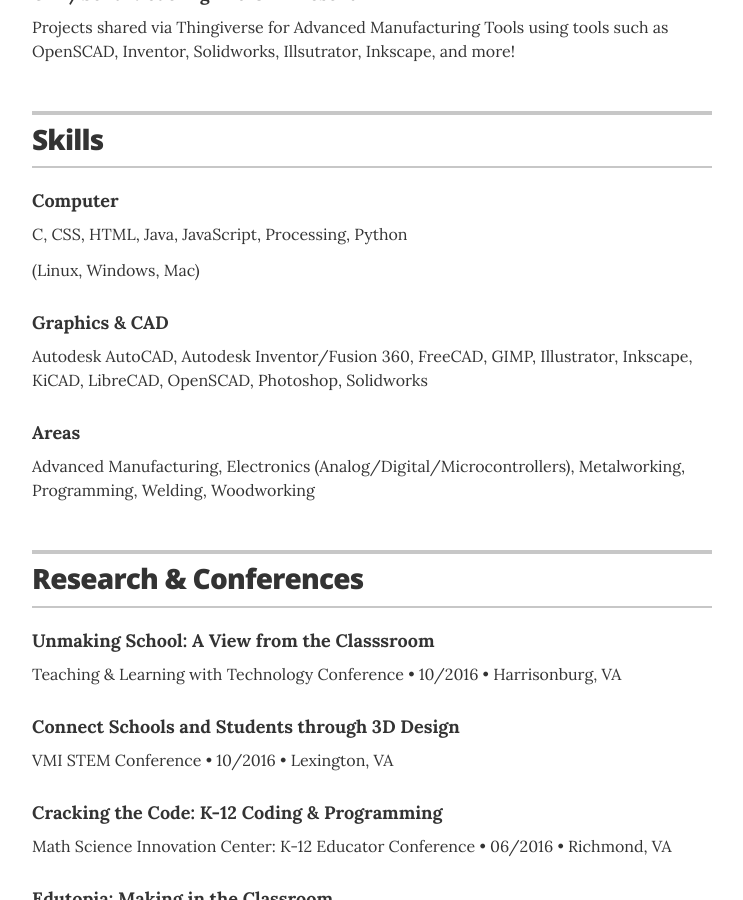
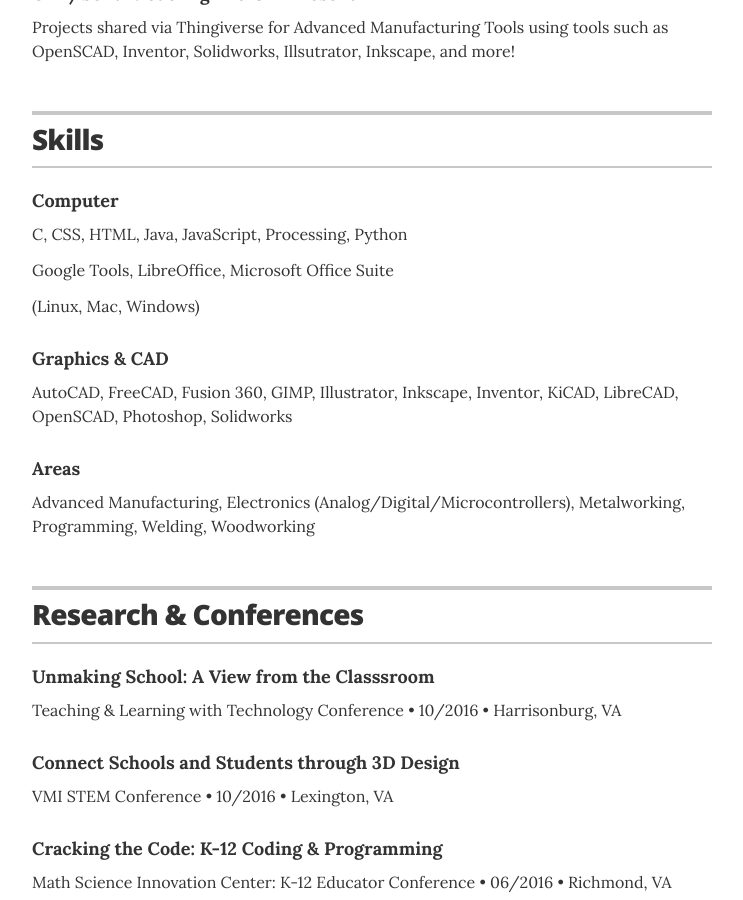
Before and after one commit to eabredder/eabredder.github.io, a Jekyll site: the page built from index.html, in a window 1280 px wide and 900 px high, scrolled down 1914 px. Shown: the whole window, without its empty margins (268-1011 px from the left). Built offline with Jekyll 4.4.1, drawn with Linux system fonts in a browser that asks for light colours.

Commit message:
Update resume.html

```diff
--- a/_layouts/resume.html
+++ b/_layouts/resume.html
@@ -55,7 +55,7 @@
 
         <div class="resume-item" itemscope itemprop="worksFor" itemtype="http://schema.org/CollegeOrUniversity">
           <h3 class="resume-item-title" itemprop="name">Old Dominion University</h3>
-          <h4 class="resume-item-details" itemprop="description">Master of Education, Educational Leadership: Administration & Supervision </h4>
+          <h4 class="resume-item-details" itemprop="description">Master of Education, Educational Leadership: Administration &amp; Supervision </h4>
           <!--<p class="resume-item-copy">If you had any meaningful roles at college, feel free to write about them here.</p>-->
         </div>
 
@@ -94,7 +94,7 @@
         <!-- another resume item -->
         <div class="resume-item" itemscope itemprop="worksFor" itemtype="http://schema.org/Organization">
           <h3 class="resume-item-title" itemprop="name">Monticello High School</h3>
-          <h4 class="resume-item-details" itemprop="description">Engineering, CTE, & Computer Science Teacher &bull; 08/2015 &mdash; Present</h4>
+          <h4 class="resume-item-details" itemprop="description">Engineering, CTE, &amp; Computer Science Teacher &bull; 08/2015 &mdash; Present</h4>
           <p class="resume-item-copy">Computer Science and Engineering teacher for grades 9-12, FIRST Robotics FTC Coach, Makerspace manager, school technology committee, successful collaboration projects with math, English, drama, and art, district curriculum development for all career and technical education classes in secondary education.</p>
 
         </div><!-- end of resume-item -->
@@ -102,7 +102,7 @@
         <!-- another resume item -->
         <div class="resume-item" itemscope itemprop="worksFor" itemtype="http://schema.org/Organization">
           <h3 class="resume-item-title" itemprop="name">Sutherland Middle School</h3>
-          <h4 class="resume-item-details" itemprop="description">Engineering & Technology Teacher &bull; 08/2013 &mdash; 07/2015</h4>
+          <h4 class="resume-item-details" itemprop="description">Engineering &amp; Technology Teacher &bull; 08/2013 &mdash; 07/2015</h4>
           <p class="resume-item-copy">Technology and Engineering teacher for grades 6-8, district middle school curriculum development, county advanced manufacturing technology professional development and repair lead, programming club, advanced mechatronics program, Smithsonian Institute School, Vice President VTEEA, planning SWEDU/VTEEA Conference.</p>
 
         </div><!-- end of resume-item -->
@@ -118,7 +118,7 @@
                 <!-- another resume item -->
         <div class="resume-item" itemscope itemprop="worksFor" itemtype="http://schema.org/Organization">
           <h3 class="resume-item-title" itemprop="name">South Hunterdon Regional High School</h3>
-          <h4 class="resume-item-details" itemprop="description">Technology & CTE Teacher &bull; 08/2009 &mdash; 06/2011</h4>
+          <h4 class="resume-item-details" itemprop="description">Technology &amp; CTE Teacher &bull; 08/2009 &mdash; 06/2011</h4>
           <p class="resume-item-copy">Teacher of computer-aided design, robotics, web design, and wood processing, FIRST Robotics FRC lead coach, converted computer lab into manufacturing and processing lab, wrote entire high school curriculum for district, various activities and events, taught 8th grade introduction to technology and systems.</p>
 
         </div><!-- end of resume-item -->
@@ -162,12 +162,13 @@
         <div class="resume-item">
           <h4 class="resume-item-details">Computer</h4>
           <p class="resume-item-copy">C, CSS, HTML, Java, JavaScript, Processing, Python</p>
-          <p class="resume-item-copy">(Linux, Windows, Mac)</p>
+          <p class="resume-item-copy">Google Tools, LibreOffice, Microsoft Office Suite </p>
+          <p class="resume-item-copy">(Linux, Mac, Windows)</p>
         </div>
 
         <div class="resume-item">
-          <h4 class="resume-item-details">Graphics & CAD</h4>
-          <p class="resume-item-copy">Autodesk AutoCAD, Autodesk Inventor/Fusion 360, FreeCAD, GIMP, Illustrator, Inkscape, KiCAD, LibreCAD, OpenSCAD, Photoshop, Solidworks</p>
+          <h4 class="resume-item-details">Graphics &amp; CAD</h4>
+          <p class="resume-item-copy">AutoCAD, FreeCAD, Fusion 360, GIMP, Illustrator, Inkscape, Inventor, KiCAD, LibreCAD, OpenSCAD, Photoshop, Solidworks</p>
         </div>
 
         <div class="resume-item">
@@ -184,12 +185,12 @@
       <section class="content-section">
 
         <header class="section-header">
-          <h2>Research & Conferences</h2>
+          <h2>Research &amp; Conferences</h2>
         </header>
 
         <div class="resume-item">
           <h4 class="resume-item-details" itemprop="award">Unmaking School: A View from the Classsroom</h4>
-          <p class="resume-item-copy">Teaching & Learning with Technology Conference &bull; 10/2016 &bull; Harrisonburg, VA</p>
+          <p class="resume-item-copy">Teaching &amp; Learning with Technology Conference &bull; 10/2016 &bull; Harrisonburg, VA</p>
         </div>
 
         <div class="resume-item">
@@ -198,7 +199,7 @@
         </div>
 
         <div class="resume-item">
-          <h4 class="resume-item-details" itemprop="award">Cracking the Code: K-12 Coding & Programming</h4>
+          <h4 class="resume-item-details" itemprop="award">Cracking the Code: K-12 Coding &amp; Programming</h4>
           <p class="resume-item-copy">Math Science Innovation Center: K-12 Educator Conference &bull; 06/2016 &bull; Richmond, VA</p>
         </div>
 
@@ -314,7 +315,7 @@
 
         <div class="resume-item">
           <h4 class="resume-item-details" itemprop="award">Mixed Reality in STEM Education</h4>
-          <p class="resume-item-copy">Learning & Leading with Technology &bull; 02/2013 &bull; ISTE</p>
+          <p class="resume-item-copy">Learning &amp; Leading with Technology &bull; 02/2013 &bull; ISTE</p>
         </div>
 
         <div class="resume-item">
@@ -366,7 +367,7 @@
             <li><a href="http://www.nbc29.com/story/32344886/students-create-new-inventions-at-albemarle-high-school" target="_blank">NBC 29 - Students Create New Inventions at Albemarle High School</a></li>
             <li><a href="http://eepurl.com/b6HOVD" target="_blank">UVa Research Park - June 2016 Newsletter</a></li>
             <li><a href="http://www.dailyprogress.com/news/local/charlottesville-business-innovation-council-gives-out-annual-awards/article_2f8d0dfc-23ab-11e6-897c-7ba04de0741c.html" target="_blank">Daily Progress - Charlottesville Business Innovation Council Gives Out Annual Awards</a></li>
-            <li><a href="http://www.nbc29.com/story/31811746/albemarle-county-schools-compete-to-win-10-million-grant" target="_blank">NBC 29 - Albemarle County Schools Compete to Win $10 Million Grant</li>
+            <li><a href="http://www.nbc29.com/story/31811746/albemarle-county-schools-compete-to-win-10-million-grant" target="_blank">NBC 29 - Albemarle County Schools Compete to Win $10 Million Grant</a></li>
             <li><a href="http://www.forbes.com/sites/darden/2015/11/09/from-class-clown-to-ceo-how-entrepreneurship-education-benefits-k-12-students/#7f570d3e12bc" target="_blank">Forbes - From Class Clown to CEO: How Entrepreneurship Education Benefits K12 Students</a></li>
             <li><a href="http://www.dailyprogress.com/news/local/albemarle-student-hopes-to-hit-home-run-with-pitching-invention/article_f846effc-25db-11e5-abfd-67822f923074.html" target="_blank">Daily Progress - Albemarle Student Hopes to Hit Home Run with Pitching Invention</a></li>
             <li><a href="http://www.nbc29.com/story/29503550/albemarle-county-teens-invention-gains-national-attention" target="_blank">NBC 29 - Albemarle County Teen's Invention Gains National Attention</a></li>
@@ -374,7 +375,7 @@
             <li><a href="http://curry.virginia.edu/articles/local-curry-alumni-educators-are-getting-in-on-the-maker-movement" target="_blank">UVa - Local Curry Alumni Educators Get In On the Maker Movement</a></li>
             <li><a href="http://www.edutopia.org/practice/maker-education-reaching-all-learners" target="_blank">Edutopia - Maker Education: Reaching All Learners</a></li>
             <li><a href="http://wmra.org/post/maker-curriculum-highlighted-albemarle-county-schools" target="_blank">WMRA - Maker Curriculum Highlighted in Albemarle County Schools</a></li>
-            <li><a href="http://wina.com/morning-news/chad-ratliff-and-eric-bredder/" target="_blank">WINA - Chad Ratliff & Eric Bredder</a></li>
+            <li><a href="http://wina.com/morning-news/chad-ratliff-and-eric-bredder/" target="_blank">WINA - Chad Ratliff &amp; Eric Bredder</a></li>
             <li><a href="http://makezine.com/2015/06/29/re-inventing-first-text-message-system/" target="_blank">MAKE - How Middle Schoolers Reinvented the First Text Message System</a></li>
             <li><a href="http://www.cvilletomorrow.org/news/article/19415-making-connections-conference/" target="_blank">Cville Tomorrow - Albemarle Takes a Day to Collaborate</a></li>
             <li><a href="http://www.cvilletomorrow.org/news/article/19928-eric-bredder/" target="_blank">Cville Tomorrow - Meet Eric Bredder</a></li>
```
